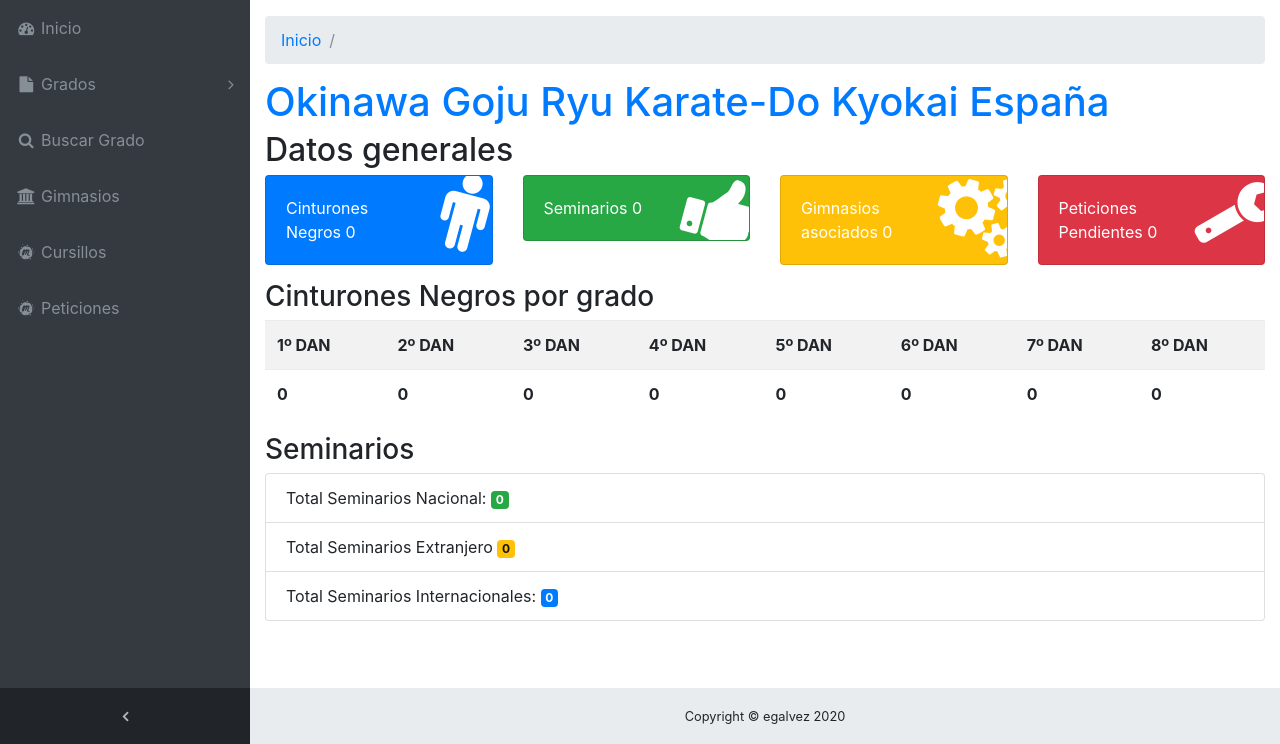
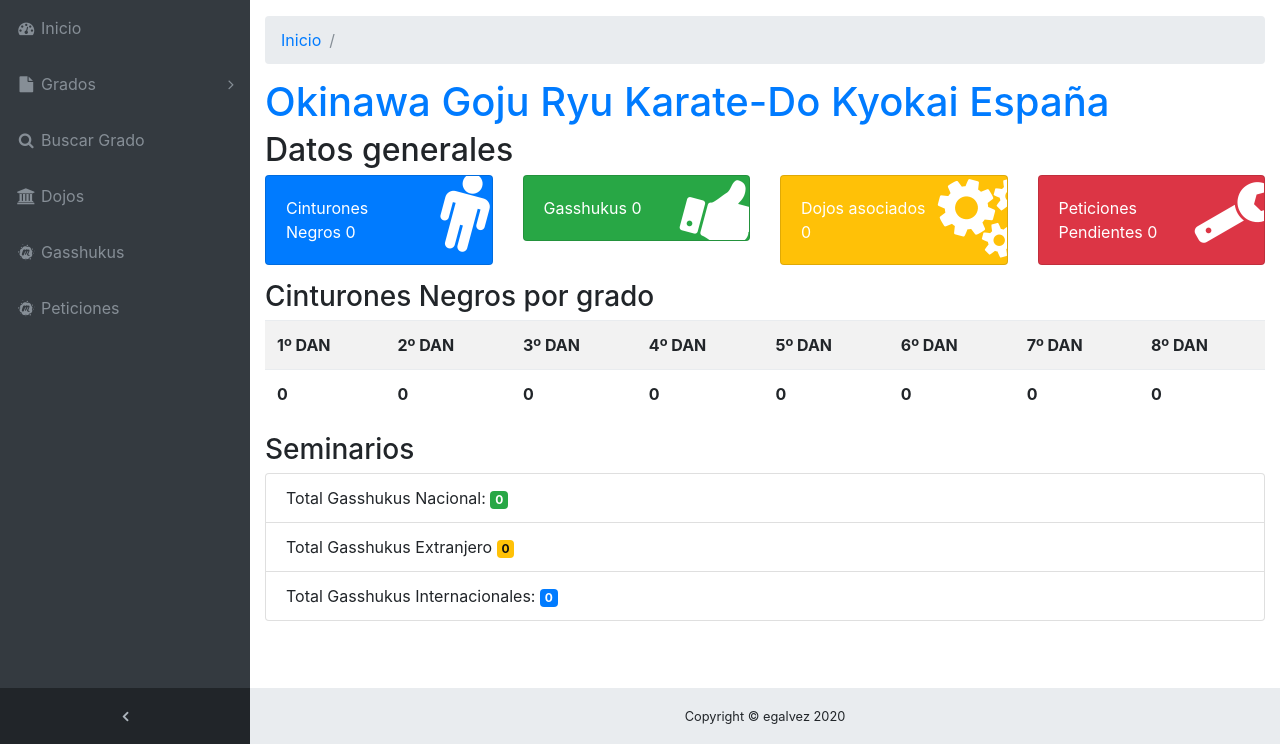
Before and after one commit to kikega/ogkke, a Django app: page / in a window 1280 px wide. Shown: the part 56-800 px from the top of the page. Run offline with Django 3.2, Linux system fonts and the light colour scheme; the visitor is signed in with stand-in values (Sample User, id 1); data that the repository does not hold is empty; some libraries are stand-ins or nearby versions.

Commit message:
Cambio de gasshuku y dojo

```diff
--- a/templates/cursillodetalle.html
+++ b/templates/cursillodetalle.html
@@ -7,10 +7,10 @@
   <div class="container-fluid">
     <ol class="breadcrumb">
       <li class="breadcrumb-item"><a href="{% url 'index' %}">Inicio</a></li>
-      <li class="breadcrumb-item active"><a href="{% url 'cursillos' %}">Cursillo</a>
+      <li class="breadcrumb-item active"><a href="{% url 'cursillos' %}">Gasshuku</a>
       </li>
     </ol>
-  <h1 class="text-primary">Cursillo</h1>
+  <h1 class="text-primary">Gasshuku</h1>
   <h2>{{ curso.evento }}</h2>
   <div class="card">
     <div class="card-body">
--- a/templates/cursillos.html
+++ b/templates/cursillos.html
@@ -9,7 +9,7 @@
       <div class="col">
         <ol class="breadcrumb">
           <li class="breadcrumb-item"><a href="{% url 'index' %}">Inicio</a></li>
-          <li class="breadcrumb-item active"><a href="#">Cursillos</a>
+          <li class="breadcrumb-item active"><a href="#">Gasshuku</a>
           </li>
         </ol>
       </div>
@@ -17,7 +17,7 @@
 
     <div class="row">
       <div class="col">
-        <h1>Cursillos realizados</h1>
+        <h1>Gasshukus realizados</h1>
           <table class="table table-striped">
             <tr>
               <th>Fecha</th>
--- a/templates/dojodetail.html
+++ b/templates/dojodetail.html
@@ -7,12 +7,12 @@
   <div class="container-fluid">
     <ol class="breadcrumb">
       <li class="breadcrumb-item"><a href="{% url 'index' %}">Inicio</a></li>
-      <li class="breadcrumb-item active"><a href="{% url 'dojos' %}">Gimnasio</a>
+      <li class="breadcrumb-item active"><a href="{% url 'dojos' %}">Dojo</a>
       </li>
     </ol>
   <div class="row">
     <div class="col">
-      <h1 class="text-primary">Gimnasio</h1>
+      <h1 class="text-primary">Dojo</h1>
     </div>
   </div>
   <div class="row">
--- a/templates/dojos.html
+++ b/templates/dojos.html
@@ -9,7 +9,7 @@
       <div class="col">
         <ol class="breadcrumb">
           <li class="breadcrumb-item"><a href="{% url 'index' %}">Inicio</a></li>
-          <li class="breadcrumb-item active"><a href="#">Gimnasios</a>
+          <li class="breadcrumb-item active"><a href="#">Dojos</a>
           </li>
         </ol>
       </div>
@@ -17,7 +17,7 @@
 
     <div class="row">
       <div class="col">
-        <h1>Gimnasios asociados</h1>
+        <h1>Dojos asociados</h1>
           <table class="table table-striped">
             <tr>
               <th>Nombre</th>
--- a/templates/index.html
+++ b/templates/index.html
@@ -47,7 +47,7 @@
                 <i class="fa fa-fw fa-thumbs-up"></i>
               </div>
               <div class="mr-5">
-                Seminarios {{ cursos }}
+                Gasshukus {{ cursos }}
               </div>
             </div>
           </div>
@@ -60,7 +60,7 @@
                 <i class="fa fa-fw fa-cogs"></i>
               </div>
               <div class="mr-5">
-                Gimnasios asociados {{ dojos }}
+                Dojos asociados {{ dojos }}
               </div>
             </div>
           </div>
@@ -108,9 +108,9 @@
         <!-- <span class="badge badge-primary">{{ cursos }}</span> -->
         <h3>Seminarios</h3>
         <ul class="list-group">
-          <li class="list-group-item">Total Seminarios Nacional: <span class="badge badge-success">{{ nacional }}</span></li>
-          <li class="list-group-item">Total Seminarios Extranjero <span class="badge badge-warning">{{ extranjero }}</span></li>
-          <li class="list-group-item">Total Seminarios Internacionales: <span class="badge badge-primary">{{ int }}</span></li>
+          <li class="list-group-item">Total Gasshukus Nacional: <span class="badge badge-success">{{ nacional }}</span></li>
+          <li class="list-group-item">Total Gasshukus Extranjero <span class="badge badge-warning">{{ extranjero }}</span></li>
+          <li class="list-group-item">Total Gasshukus Internacionales: <span class="badge badge-primary">{{ int }}</span></li>
         </ul>
       </div>
     </div>
--- a/templates/navbar.html
+++ b/templates/navbar.html
@@ -71,14 +71,14 @@
             <li class="nav-item {%  if request.resolver_match.url_name == "inicio" %}active{% endif %}" data-toggle="tooltip" data-placement="right" title="Dashboard">
               <a class="nav-link" href="{% url 'dojos' %}">
                 <i class="fa fa-fw fa-university"></i>
-                <span class="nav-link-text">Gimnasios</span>
+                <span class="nav-link-text">Dojos</span>
               </a>
             </li>
 
             <li class="nav-item {%  if request.resolver_match.url_name == "inicio" %}active{% endif %}" data-toggle="tooltip" data-placement="right" title="Dashboard">
               <a class="nav-link" href="{% url 'cursillos' %}">
                 <i class="fa fa-fw fa-meetup"></i>
-                <span class="nav-link-text">Cursillos</span>
+                <span class="nav-link-text">Gasshukus</span>
               </a>
             </li>
 
```
